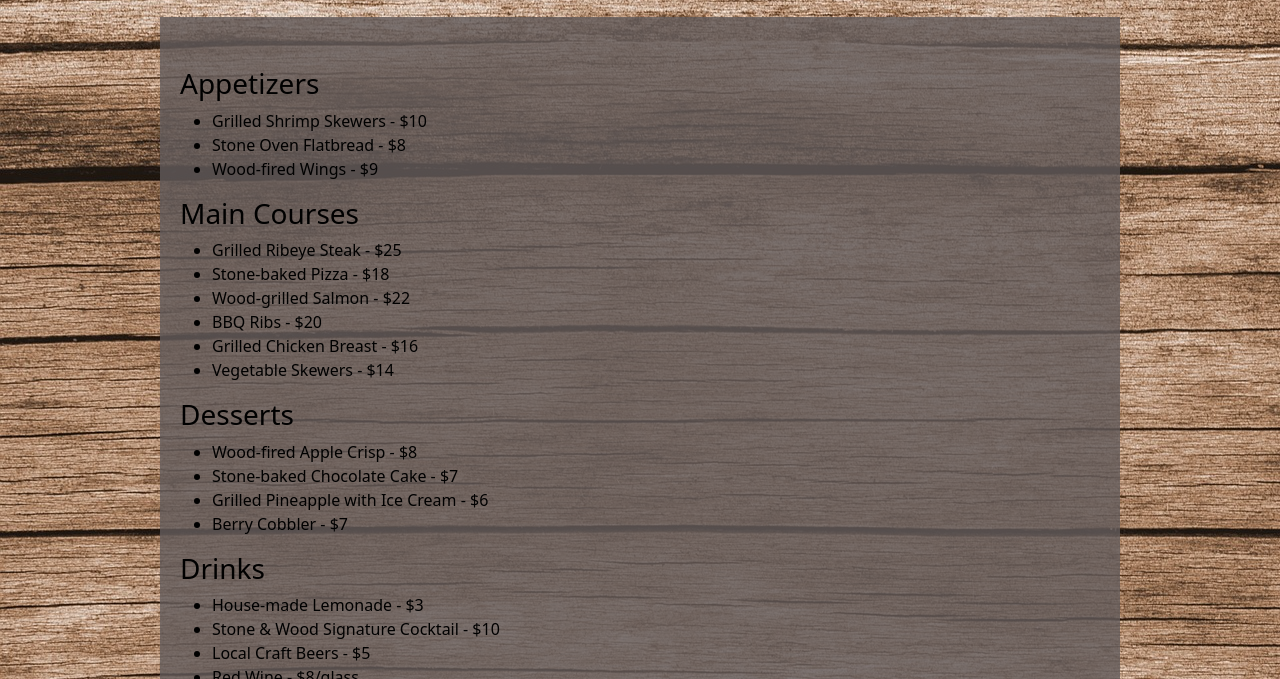
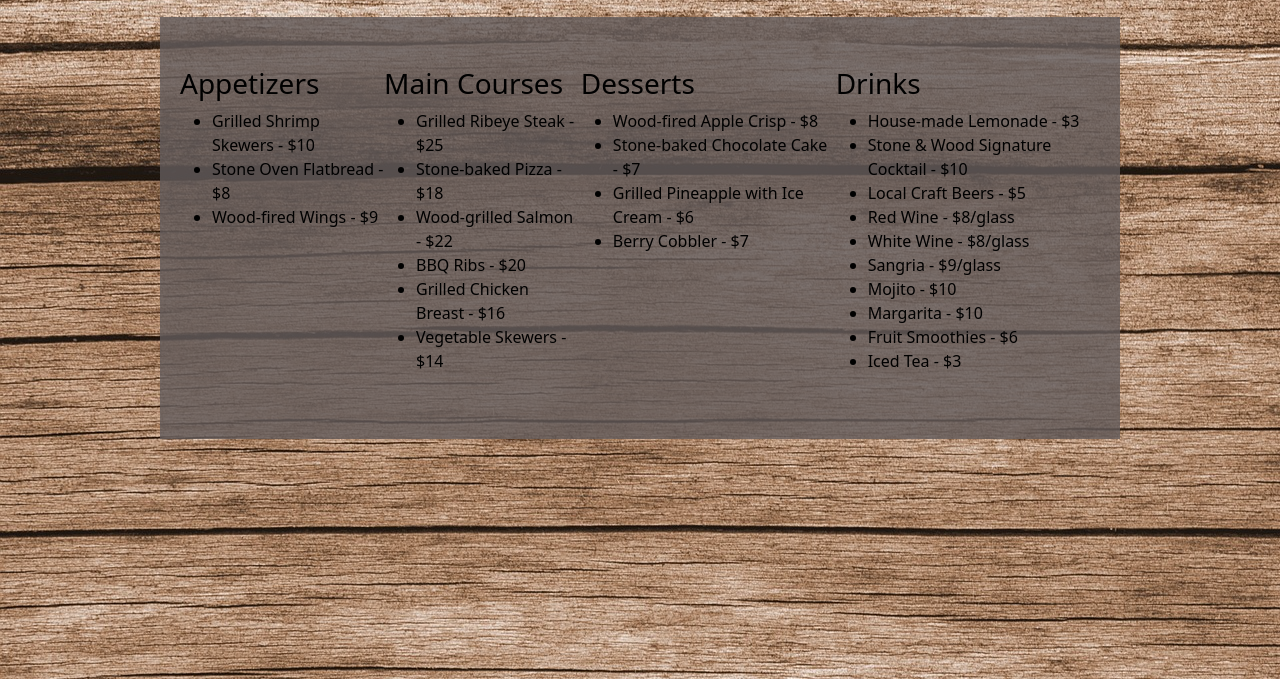
Before and after one commit to ErikCasares/restaurant, a website: page pages/menu.html in a window 1280 px wide. Shown: the part 121-800 px from the top of the page. Drawn offline with nearby package versions, Linux system fonts and the light colour scheme; files that its build step writes are made by us from their sources.

Commit message:
segndo commit

```diff
--- a/pages/menu.html
+++ b/pages/menu.html
@@ -66,8 +66,7 @@
                 <div>
                     <h1>Menu</h1>
                     <div class="container-fluid carrousel1">
-                        <div>
-
+                        <div class="gridmenu">
                             <div>
                                 <h3>Appetizers</h3>
                                 <ul>
--- a/scss/style.scss
+++ b/scss/style.scss
@@ -28,6 +28,10 @@ main{
     padding: 20px;
     border-radius: 20px;
     background-color: rgba(99, 91, 91, 0.815);
+}
+
+.gridmenu{
+    display: flex;
 }
 
 h1{
```
Also changed, not shown: pages/historia.html (+0 -14 lines).
